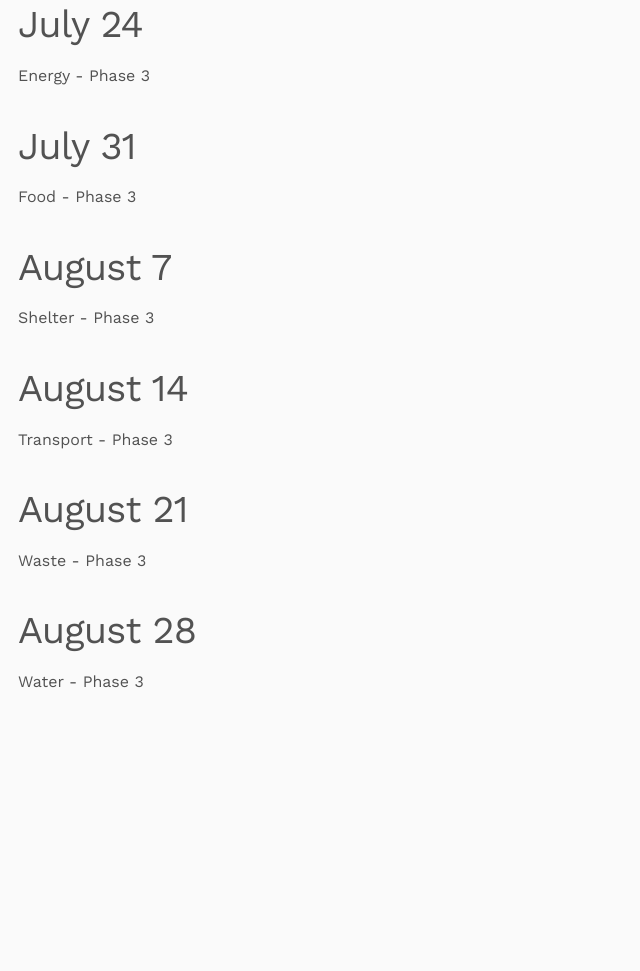
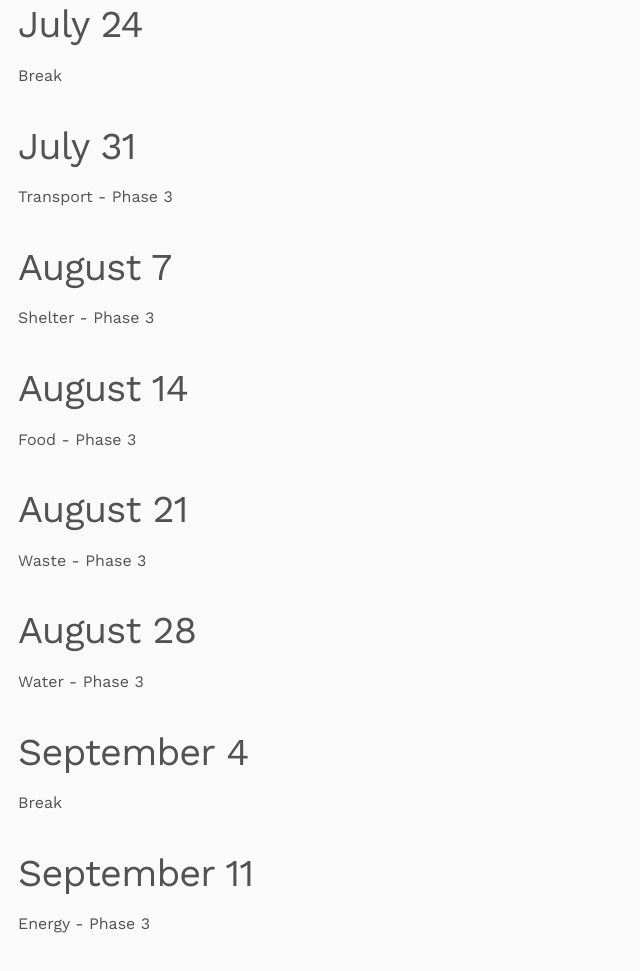
Before and after one commit to joshwhitwell/journey-group-midweek, a plain HTML site: page index.html in a window 1280 px wide. Shown: the part 4414-5385 px from the top of the page, without its empty margins (0-640 px from the left). Before the commit the page ends 5263 px from the top, so only its background shows below. Drawn offline with nearby package versions, Linux system fonts and the light colour scheme.

Commit message:
feat: update schedule

```diff
--- a/index.html
+++ b/index.html
@@ -225,11 +225,11 @@
         </li>
         <li>
           <h4>July 24</h4>
-          <p>Energy - Phase 3</p>
+          <p>Break</p>
         </li>
         <li>
           <h4>July 31</h4>
-          <p>Food - Phase 3</p>
+          <p>Transport - Phase 3</p>
         </li>
         <li>
           <h4>August 7</h4>
@@ -237,7 +237,7 @@
         </li>
         <li>
           <h4>August 14</h4>
-          <p>Transport - Phase 3</p>
+          <p>Food - Phase 3</p>
         </li>
         <li>
           <h4>August 21</h4>
@@ -247,6 +247,15 @@
           <h4>August 28</h4>
           <p>Water - Phase 3</p>
         </li>
+        <li>
+          <h4>September 4</h4>
+          <p>Break</p>
+        </li>
+
+        <li>
+          <h4>September 11</h4>
+          <p>Energy - Phase 3</p>
+        </li>
       </ol>
     </details>
   </body>
```
